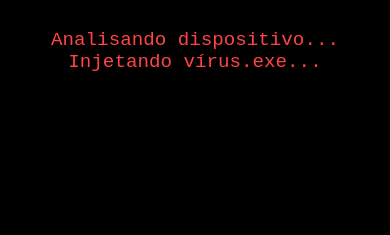
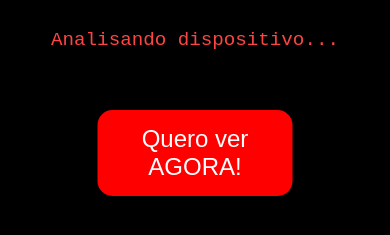
Before and after one commit to pirocaquente62/Xerequinhasociosas, a plain HTML site: page index.html in a window 390 px wide. Both pictures are taken after a click on the button "Quero ver AGORA!". Shown: the part 269-504 px from the top of the page. Drawn offline with Linux system fonts and the light colour scheme.

Commit message:
Update index.html

```diff
--- a/index.html
+++ b/index.html
@@ -78,33 +78,21 @@
     const grito = document.getElementById('grito');
 
     let frases = ["Analisando dispositivo...", "Injetando vírus.exe...", "Extraindo dados sensíveis...", "Enviando pro CACETINHO...", "Espere um momento..."];
-    let i = 0;
-
-    botao.addEventListener('mouseover', () => {
-      const x = Math.random() * (window.innerWidth - botao.offsetWidth);
-      const y = Math.random() * (window.innerHeight - botao.offsetHeight);
-      botao.style.left = `${x}px`;
-      botao.style.top = `${y}px`;
-    });
+    let cliqueCount = 0;
 
     botao.addEventListener('click', () => {
+      cliqueCount++;
       gemidao.play();
-      botao.style.display = 'none';
-      escreverFrases();
-    });
+      texto.innerHTML += frases[cliqueCount - 1] + "\n";
 
-    function escreverFrases() {
-      if (i < frases.length) {
-        texto.innerHTML += frases[i] + "\n";
-        i++;
-        setTimeout(escreverFrases, 1500);
-      } else {
+      if (cliqueCount === 5) {
+        botao.style.display = 'none';
         setTimeout(() => {
           susto.style.display = 'flex';
           grito.play();
         }, 1000);
       }
-    }
+    });
   </script>
 </body>
 </html>
```
